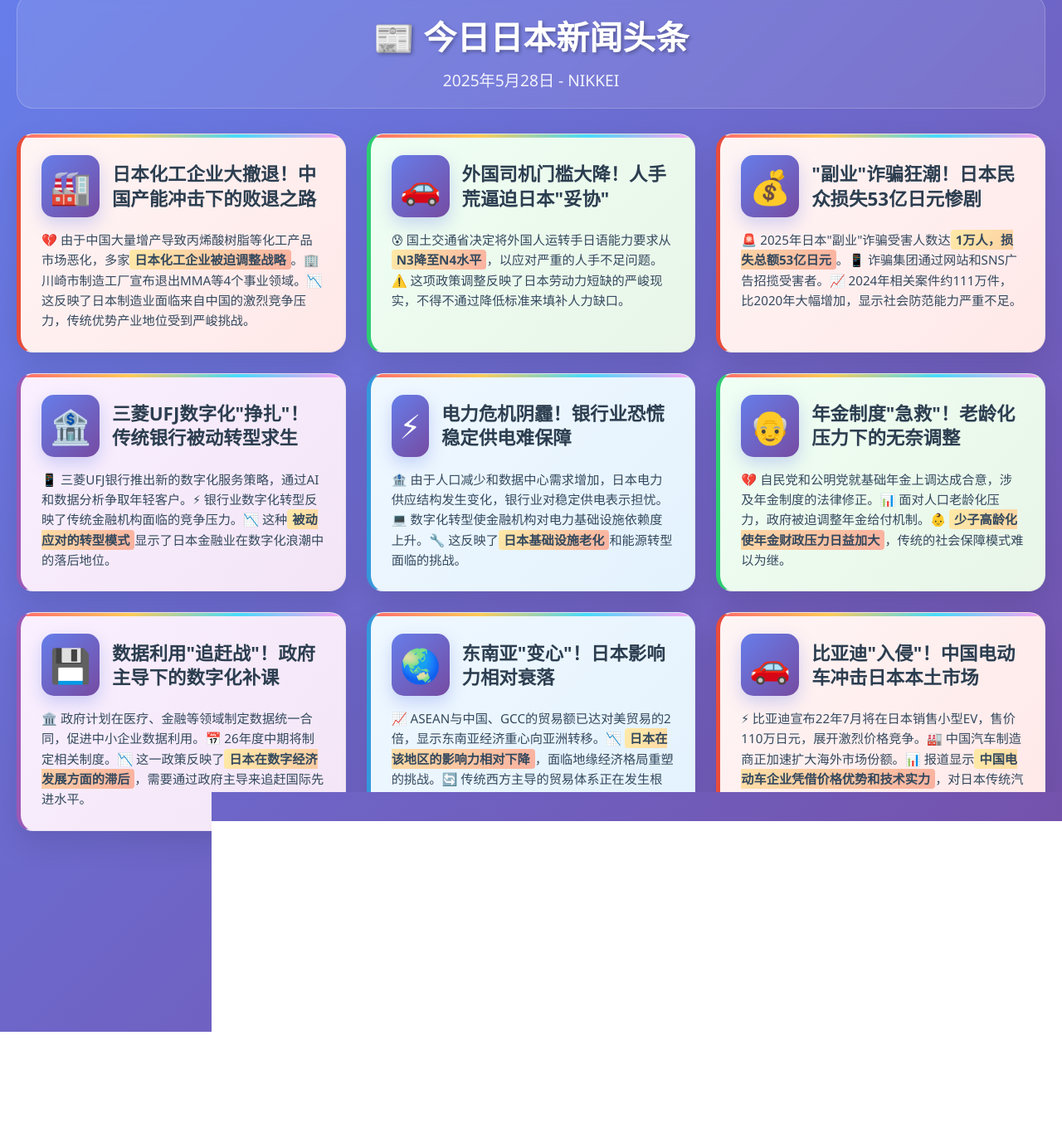
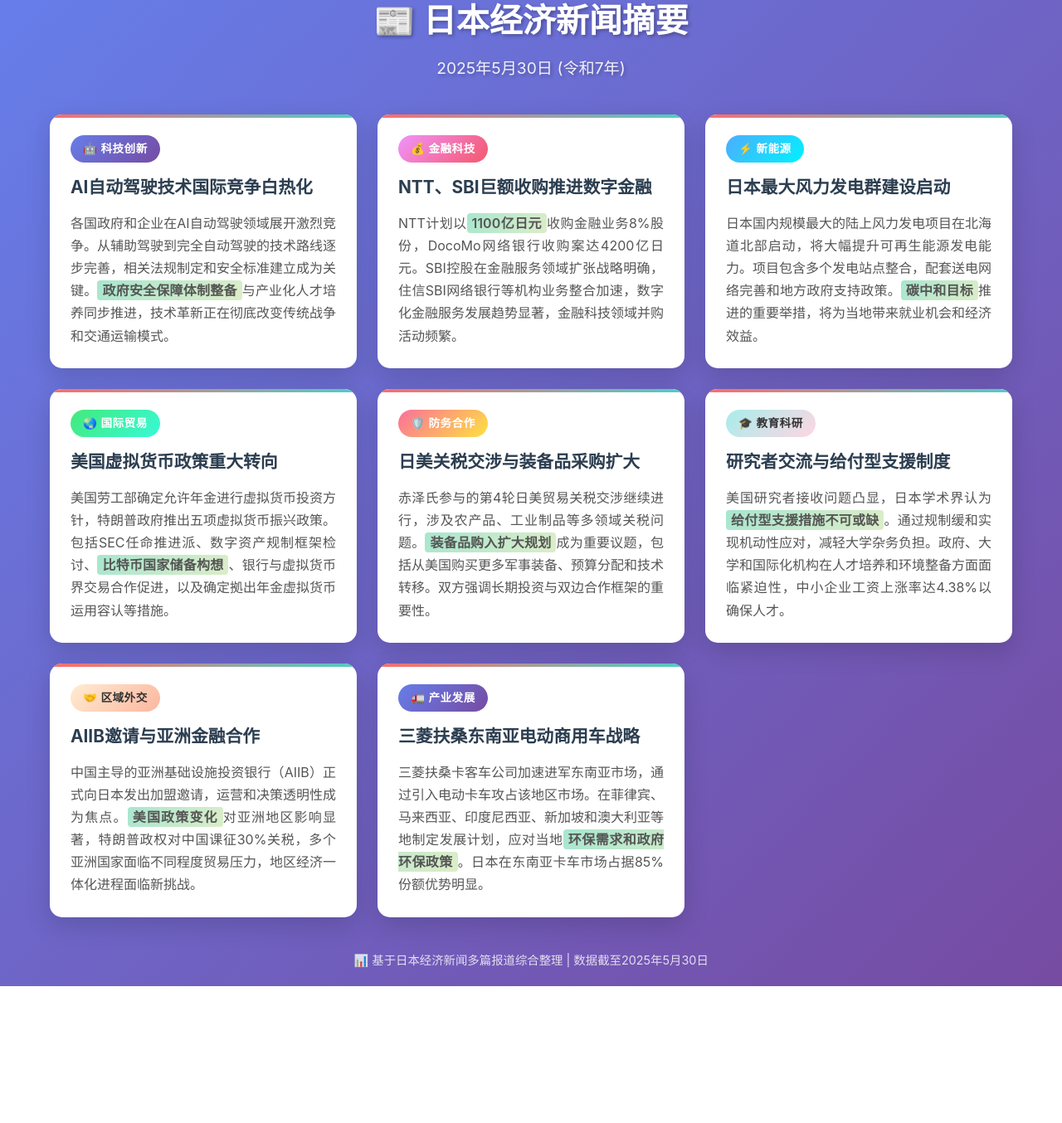
Before and after one commit to zhanglingfei/japanesenewsheadlines, a plain HTML site: page index.html in a window 1280 px wide. Shown: the part 27-1381 px from the top of the page at 83% size. After the commit the page ends 1216 px from the top, so only its background shows below. Drawn offline with Linux system fonts and the light colour scheme.

Commit message:
Update index.html

```diff
--- a/index.html
+++ b/index.html
@@ -1,9 +1,9 @@
 <!DOCTYPE html>
-<html lang="zh">
+<html lang="zh-CN">
 <head>
     <meta charset="UTF-8">
     <meta name="viewport" content="width=device-width, initial-scale=1.0">
-    <title>今日日本新闻头条 - 2025年5月28日</title>
+    <title>日经新闻摘要 - 2025年5月30日</title>
     <style>
         * {
             margin: 0;
@@ -12,31 +12,34 @@
         }
 
         body {
-            font-family: 'Segoe UI', Tahoma, Geneva, Verdana, sans-serif;
+            font-family: 'Microsoft YaHei', 'PingFang SC', -apple-system, BlinkMacSystemFont, sans-serif;
+            line-height: 1.6;
+            color: #333;
             background: linear-gradient(135deg, #667eea 0%, #764ba2 100%);
             min-height: 100vh;
+        }
+
+        .container {
+            max-width: 1200px;
+            margin: 0 auto;
             padding: 20px;
         }
 
         .header {
             text-align: center;
+            margin-bottom: 40px;
             color: white;
-            margin-bottom: 30px;
-            padding: 20px;
-            background: rgba(255, 255, 255, 0.1);
-            backdrop-filter: blur(10px);
-            border-radius: 20px;
-            border: 1px solid rgba(255, 255, 255, 0.2);
+            text-shadow: 2px 2px 4px rgba(0,0,0,0.3);
         }
 
         .header h1 {
-            font-size: 2.5rem;
+            font-size: 2.5em;
             margin-bottom: 10px;
-            text-shadow: 2px 2px 4px rgba(0,0,0,0.3);
+            font-weight: 700;
         }
 
         .header .date {
-            font-size: 1.2rem;
+            font-size: 1.2em;
             opacity: 0.9;
         }
 
@@ -44,17 +47,15 @@
             display: grid;
             grid-template-columns: repeat(auto-fit, minmax(350px, 1fr));
             gap: 25px;
-            max-width: 1400px;
-            margin: 0 auto;
+            margin-top: 30px;
         }
 
         .news-card {
             background: white;
-            border-radius: 20px;
+            border-radius: 15px;
             padding: 25px;
-            box-shadow: 0 15px 35px rgba(0,0,0,0.1);
+            box-shadow: 0 10px 30px rgba(0,0,0,0.15);
             transition: all 0.3s ease;
-            border: 1px solid rgba(0,0,0,0.05);
             position: relative;
             overflow: hidden;
         }
@@ -66,68 +67,80 @@
             left: 0;
             right: 0;
             height: 4px;
-            background: linear-gradient(90deg, #ff6b6b, #feca57, #48dbfb, #ff9ff3);
+            background: linear-gradient(90deg, #ff6b6b, #4ecdc4);
         }
 
         .news-card:hover {
-            transform: translateY(-8px);
-            box-shadow: 0 25px 50px rgba(0,0,0,0.15);
+            transform: translateY(-5px);
+            box-shadow: 0 15px 40px rgba(0,0,0,0.2);
         }
 
-        .card-header {
-            display: flex;
-            align-items: center;
+        .category-tag {
+            display: inline-block;
+            padding: 6px 15px;
+            border-radius: 20px;
+            font-size: 0.85em;
+            font-weight: 600;
             margin-bottom: 15px;
+            text-transform: uppercase;
+            letter-spacing: 0.5px;
         }
 
-        .card-icon {
-            font-size: 2.5rem;
-            margin-right: 15px;
-            padding: 10px;
-            border-radius: 15px;
-            background: linear-gradient(135deg, #667eea, #764ba2);
-            color: white;
-            box-shadow: 0 8px 20px rgba(102, 126, 234, 0.3);
+        .tech { background: linear-gradient(135deg, #667eea, #764ba2); color: white; }
+        .finance { background: linear-gradient(135deg, #f093fb, #f5576c); color: white; }
+        .energy { background: linear-gradient(135deg, #4facfe, #00f2fe); color: white; }
+        .trade { background: linear-gradient(135deg, #43e97b, #38f9d7); color: white; }
+        .defense { background: linear-gradient(135deg, #fa709a, #fee140); color: white; }
+        .education { background: linear-gradient(135deg, #a8edea, #fed6e3); color: #333; }
+        .diplomacy { background: linear-gradient(135deg, #ffecd2, #fcb69f); color: #333; }
+
+        .news-title {
+            font-size: 1.3em;
+            font-weight: 700;
+            margin-bottom: 15px;
+            color: #2c3e50;
+            line-height: 1.4;
         }
 
-        .card-title {
-            font-size: 1.4rem;
-            font-weight: bold;
-            color: #2c3e50;
-            line-height: 1.3;
-        }
-
-        .card-content {
-            color: #34495e;
-            line-height: 1.6;
-            font-size: 0.95rem;
+        .news-content {
+            font-size: 1em;
+            color: #555;
+            line-height: 1.7;
+            text-align: justify;
         }
 
         .highlight {
-            background: linear-gradient(120deg, #ffeaa7 0%, #fab1a0 100%);
+            background: linear-gradient(120deg, #a8e6cf 0%, #dcedc8 100%);
             padding: 2px 6px;
             border-radius: 4px;
             font-weight: 600;
         }
 
-        .urgent {
-            border-left: 5px solid #e74c3c;
-            background: linear-gradient(135deg, #fff5f5, #ffe8e8);
+        .icon {
+            width: 24px;
+            height: 24px;
+            display: inline-block;
+            margin-right: 8px;
+            vertical-align: middle;
         }
 
-        .economic {
-            border-left: 5px solid #3498db;
-            background: linear-gradient(135deg, #f0f8ff, #e3f2fd);
+        @media (max-width: 768px) {
+            .container {
+                padding: 15px;
             }
 
-        .social {
-            border-left: 5px solid #2ecc71;
-            background: linear-gradient(135deg, #f0fff4, #e8f5e8);
+            .header h1 {
+                font-size: 2em;
             }
 
-        .tech {
-            border-left: 5px solid #9b59b6;
-            background: linear-gradient(135deg, #faf0ff, #f3e5f5);
+            .news-grid {
+                grid-template-columns: 1fr;
+                gap: 20px;
+            }
+
+            .news-card {
+                padding: 20px;
+            }
         }
 
         .footer {
@@ -135,159 +148,94 @@
             margin-top: 40px;
             color: white;
             opacity: 0.8;
-            font-size: 0.9rem;
-        }
-
-        @media (max-width: 768px) {
-            .header h1 {
-                font-size: 2rem;
-            }
-
-            .news-grid {
-                grid-template-columns: 1fr;
-                gap: 20px;
-            }
-
-            .card-icon {
-                font-size: 2rem;
-            }
-
-            .card-title {
-                font-size: 1.2rem;
-            }
+            font-size: 0.9em;
         }
     </style>
 </head>
 <body>
+    <div class="container">
         <div class="header">
-        <h1>📰 今日日本新闻头条</h1>
-        <div class="date">2025年5月28日 - NIKKEI</div>
+            <h1>📰 日本经济新闻摘要</h1>
+            <div class="date">2025年5月30日 (令和7年)</div>
         </div>
 
         <div class="news-grid">
-        <div class="news-card urgent">
-            <div class="card-header">
-                <div class="card-icon">🏭</div>
-                <div class="card-title">日本化工企业大撤退！中国产能冲击下的败退之路</div>
-            </div>
-            <div class="card-content">
-                💔 由于中国大量增产导致丙烯酸树脂等化工产品市场恶化，多家<span class="highlight">日本化工企业被迫调整战略</span>。🏢 川崎市制造工厂宣布退出MMA等4个事业领域。📉 这反映了日本制造业面临来自中国的激烈竞争压力，传统优势产业地位受到严峻挑战。
-            </div>
+            <!-- 科技创新 -->
+            <div class="news-card">
+                <div class="category-tag tech">🤖 科技创新</div>
+                <h2 class="news-title">AI自动驾驶技术国际竞争白热化</h2>
+                <p class="news-content">
+                    各国政府和企业在AI自动驾驶领域展开激烈竞争。从辅助驾驶到完全自动驾驶的技术路线逐步完善，相关法规制定和安全标准建立成为关键。<span class="highlight">政府安全保障体制整备</span>与产业化人才培养同步推进，技术革新正在彻底改变传统战争和交通运输模式。
+                </p>
             </div>
 
-        <div class="news-card social">
-            <div class="card-header">
-                <div class="card-icon">🚗</div>
-                <div class="card-title">外国司机门槛大降！人手荒逼迫日本"妥协"</div>
-            </div>
-            <div class="card-content">
-                😰 国土交通省决定将外国人运转手日语能力要求从<span class="highlight">N3降至N4水平</span>，以应对严重的人手不足问题。⚠️ 这项政策调整反映了日本劳动力短缺的严峻现实，不得不通过降低标准来填补人力缺口。
-            </div>
+            <!-- 金融科技 -->
+            <div class="news-card">
+                <div class="category-tag finance">💰 金融科技</div>
+                <h2 class="news-title">NTT、SBI巨额收购推进数字金融</h2>
+                <p class="news-content">
+                    NTT计划以<span class="highlight">1100亿日元</span>收购金融业务8%股份，DocoMo网络银行收购案达4200亿日元。SBI控股在金融服务领域扩张战略明确，住信SBI网络银行等机构业务整合加速，数字化金融服务发展趋势显著，金融科技领域并购活动频繁。
+                </p>
             </div>
 
-        <div class="news-card urgent">
-            <div class="card-header">
-                <div class="card-icon">💰</div>
-                <div class="card-title">"副业"诈骗狂潮！日本民众损失53亿日元惨剧</div>
-            </div>
-            <div class="card-content">
-                🚨 2025年日本"副业"诈骗受害人数达<span class="highlight">1万人，损失总额53亿日元</span>。📱 诈骗集团通过网站和SNS广告招揽受害者。📈 2024年相关案件约111万件，比2020年大幅增加，显示社会防范能力严重不足。
-            </div>
+            <!-- 新能源 -->
+            <div class="news-card">
+                <div class="category-tag energy">⚡ 新能源</div>
+                <h2 class="news-title">日本最大风力发电群建设启动</h2>
+                <p class="news-content">
+                    日本国内规模最大的陆上风力发电项目在北海道北部启动，将大幅提升可再生能源发电能力。项目包含多个发电站点整合，配套送电网络完善和地方政府支持政策。<span class="highlight">碳中和目标</span>推进的重要举措，将为当地带来就业机会和经济效益。
+                </p>
             </div>
 
-        <div class="news-card tech">
-            <div class="card-header">
-                <div class="card-icon">🏦</div>
-                <div class="card-title">三菱UFJ数字化"挣扎"！传统银行被动转型求生</div>
-            </div>
-            <div class="card-content">
-                📱 三菱UFJ银行推出新的数字化服务策略，通过AI和数据分析争取年轻客户。⚡ 银行业数字化转型反映了传统金融机构面临的竞争压力。📉 这种<span class="highlight">被动应对的转型模式</span>显示了日本金融业在数字化浪潮中的落后地位。
-            </div>
+            <!-- 国际贸易 -->
+            <div class="news-card">
+                <div class="category-tag trade">🌏 国际贸易</div>
+                <h2 class="news-title">美国虚拟货币政策重大转向</h2>
+                <p class="news-content">
+                    美国劳工部确定允许年金进行虚拟货币投资方针，特朗普政府推出五项虚拟货币振兴政策。包括SEC任命推进派、数字资产规制框架检讨、<span class="highlight">比特币国家储备构想</span>、银行与虚拟货币界交易合作促进，以及确定拠出年金虚拟货币运用容认等措施。
+                </p>
             </div>
 
-        <div class="news-card economic">
-            <div class="card-header">
-                <div class="card-icon">⚡</div>
-                <div class="card-title">电力危机阴霾！银行业恐慌稳定供电难保障</div>
-            </div>
-            <div class="card-content">
-                🏦 由于人口减少和数据中心需求增加，日本电力供应结构发生变化，银行业对稳定供电表示担忧。💻 数字化转型使金融机构对电力基础设施依赖度上升。🔧 这反映了<span class="highlight">日本基础设施老化</span>和能源转型面临的挑战。
-            </div>
+            <!-- 防务合作 -->
+            <div class="news-card">
+                <div class="category-tag defense">🛡️ 防务合作</div>
+                <h2 class="news-title">日美关税交涉与装备品采购扩大</h2>
+                <p class="news-content">
+                    赤泽氏参与的第4轮日美贸易关税交涉继续进行，涉及农产品、工业制品等多领域关税问题。<span class="highlight">装备品购入扩大规划</span>成为重要议题，包括从美国购买更多军事装备、预算分配和技术转移。双方强调长期投资与双边合作框架的重要性。
+                </p>
             </div>
 
-        <div class="news-card social">
-            <div class="card-header">
-                <div class="card-icon">👴</div>
-                <div class="card-title">年金制度"急救"！老龄化压力下的无奈调整</div>
-            </div>
-            <div class="card-content">
-                💔 自民党和公明党就基础年金上调达成合意，涉及年金制度的法律修正。📊 面对人口老龄化压力，政府被迫调整年金给付机制。👶 <span class="highlight">少子高龄化使年金财政压力日益加大</span>，传统的社会保障模式难以为继。
-            </div>
+            <!-- 教育科研 -->
+            <div class="news-card">
+                <div class="category-tag education">🎓 教育科研</div>
+                <h2 class="news-title">研究者交流与给付型支援制度</h2>
+                <p class="news-content">
+                    美国研究者接收问题凸显，日本学术界认为<span class="highlight">给付型支援措施不可或缺</span>。通过规制缓和实现机动性应对，减轻大学杂务负担。政府、大学和国际化机构在人才培养和环境整备方面面临紧迫性，中小企业工资上涨率达4.38%以确保人才。
+                </p>
             </div>
 
-        <div class="news-card tech">
-            <div class="card-header">
-                <div class="card-icon">💾</div>
-                <div class="card-title">数据利用"追赶战"！政府主导下的数字化补课</div>
-            </div>
-            <div class="card-content">
-                🏛️ 政府计划在医疗、金融等领域制定数据统一合同，促进中小企业数据利用。📅 26年度中期将制定相关制度。📉 这一政策反映了<span class="highlight">日本在数字经济发展方面的滞后</span>，需要通过政府主导来追赶国际先进水平。
-            </div>
+            <!-- 区域外交 -->
+            <div class="news-card">
+                <div class="category-tag diplomacy">🤝 区域外交</div>
+                <h2 class="news-title">AIIB邀请与亚洲金融合作</h2>
+                <p class="news-content">
+                    中国主导的亚洲基础设施投资银行（AIIB）正式向日本发出加盟邀请，运营和决策透明性成为焦点。<span class="highlight">美国政策变化</span>对亚洲地区影响显著，特朗普政权对中国课征30%关税，多个亚洲国家面临不同程度贸易压力，地区经济一体化进程面临新挑战。
+                </p>
             </div>
 
-        <div class="news-card economic">
-            <div class="card-header">
-                <div class="card-icon">🌏</div>
-                <div class="card-title">东南亚"变心"！日本影响力相对衰落</div>
-            </div>
-            <div class="card-content">
-                📈 ASEAN与中国、GCC的贸易额已达对美贸易的2倍，显示东南亚经济重心向亚洲转移。📉 <span class="highlight">日本在该地区的影响力相对下降</span>，面临地缘经济格局重塑的挑战。🔄 传统西方主导的贸易体系正在发生根本性改变。
-            </div>
-        </div>
-
-        <div class="news-card urgent">
-            <div class="card-header">
-                <div class="card-icon">🚗</div>
-                <div class="card-title">比亚迪"入侵"！中国电动车冲击日本本土市场</div>
-            </div>
-            <div class="card-content">
-                ⚡ 比亚迪宣布22年7月将在日本销售小型EV，售价110万日元，展开激烈价格竞争。🏭 中国汽车制造商正加速扩大海外市场份额。📊 报道显示<span class="highlight">中国电动车企业凭借价格优势和技术实力</span>，对日本传统汽车强国构成严峻挑战。
-            </div>
-        </div>
-
-        <div class="news-card tech">
-            <div class="card-header">
-                <div class="card-icon">🪙</div>
-                <div class="card-title">特朗普币投机热！虚拟货币市场泡沫风险</div>
-            </div>
-            <div class="card-content">
-                💸 特朗普相关虚拟货币总市值达25亿美元，成为政治人物与虚拟货币结合的新现象。⚠️ 报道分析这种投机性质的数字资产风险。🚨 这一现象反映了<span class="highlight">虚拟货币市场的不成熟和监管缺失</span>，投资者需要高度警惕相关风险。
-            </div>
-        </div>
-
-        <div class="news-card economic">
-            <div class="card-header">
-                <div class="card-icon">⛽</div>
-                <div class="card-title">石油价格操控案！ENEOS等6家公司涉嫌垄断</div>
-            </div>
-            <div class="card-content">
-                🏛️ 日本公正取引委员会正在调查ENEOS等6家石油公司涉嫌操控轻油销售价格的案件。📈 调查显示，这些企业可能通过协调定价策略，人为抬高市场价格。⚖️ 此案反映了<span class="highlight">日本能源市场竞争秩序问题</span>。
-            </div>
-        </div>
-
-        <div class="news-card tech">
-            <div class="card-header">
-                <div class="card-icon">⚛️</div>
-                <div class="card-title">核电技术海外"求生"！IHI罗马尼亚项目的挑战</div>
-            </div>
-            <div class="card-content">
-                🌍 IHI公司在罗马尼亚推进小型模块化反应堆（SMR）技术项目。🔬 该技术预计2030年代实现商用化。⚠️ 然而，在全球能源转型背景下，<span class="highlight">核电技术的国际竞争力面临新挑战</span>。🎯 项目成功与否将影响日本核电产业的未来发展前景。
-            </div>
+            <!-- 产业发展 -->
+            <div class="news-card">
+                <div class="category-tag tech">🚛 产业发展</div>
+                <h2 class="news-title">三菱扶桑东南亚电动商用车战略</h2>
+                <p class="news-content">
+                    三菱扶桑卡客车公司加速进军东南亚市场，通过引入电动卡车攻占该地区市场。在菲律宾、马来西亚、印度尼西亚、新加坡和澳大利亚等地制定发展计划，应对当地<span class="highlight">环保需求和政府环保政策</span>。日本在东南亚卡车市场占据85%份额优势明显。
+                </p>
             </div>
         </div>
 
         <div class="footer">
-        📅 更新时间：2025年5月28日 | 📍 数据来源：日本经济新闻等 | 🔍 关注日本社会现状
+            <p>📊 基于日本经济新闻多篇报道综合整理 | 数据截至2025年5月30日</p>
+        </div>
     </div>
 </body>
 </html>
```
Lines whose indentation alone changed are shown as unchanged.
